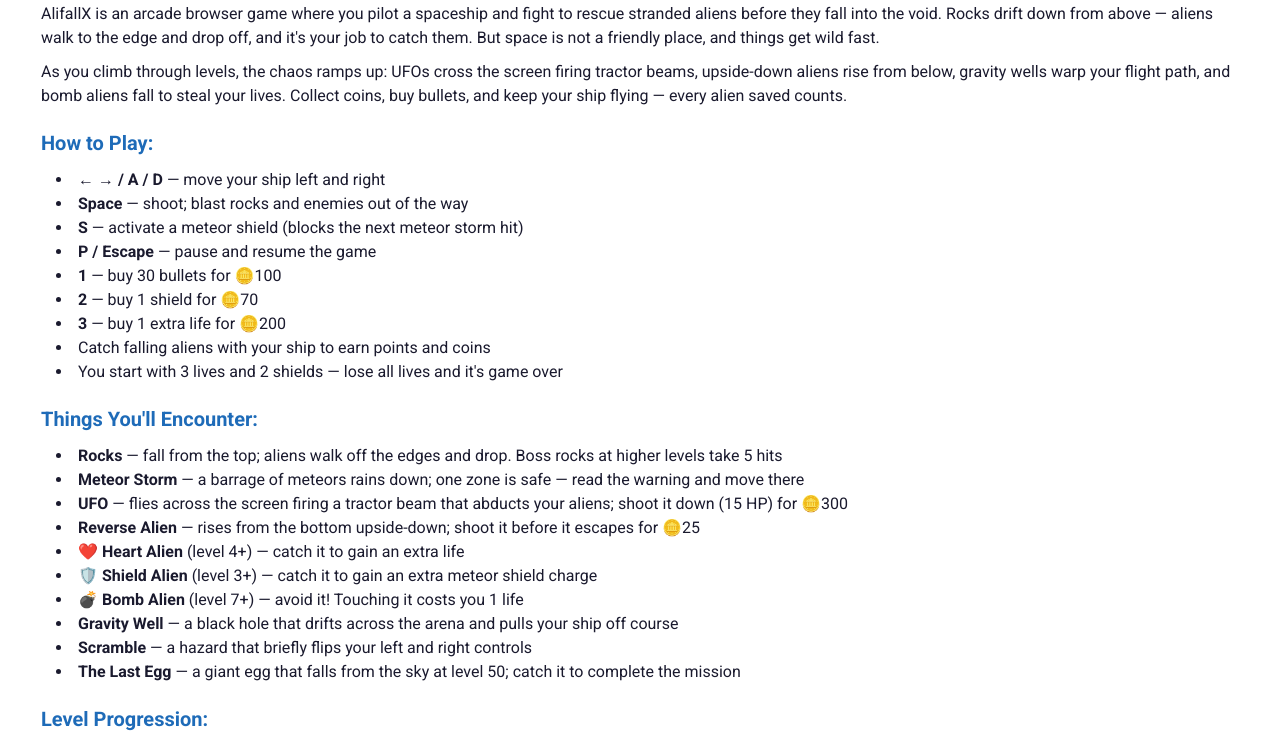
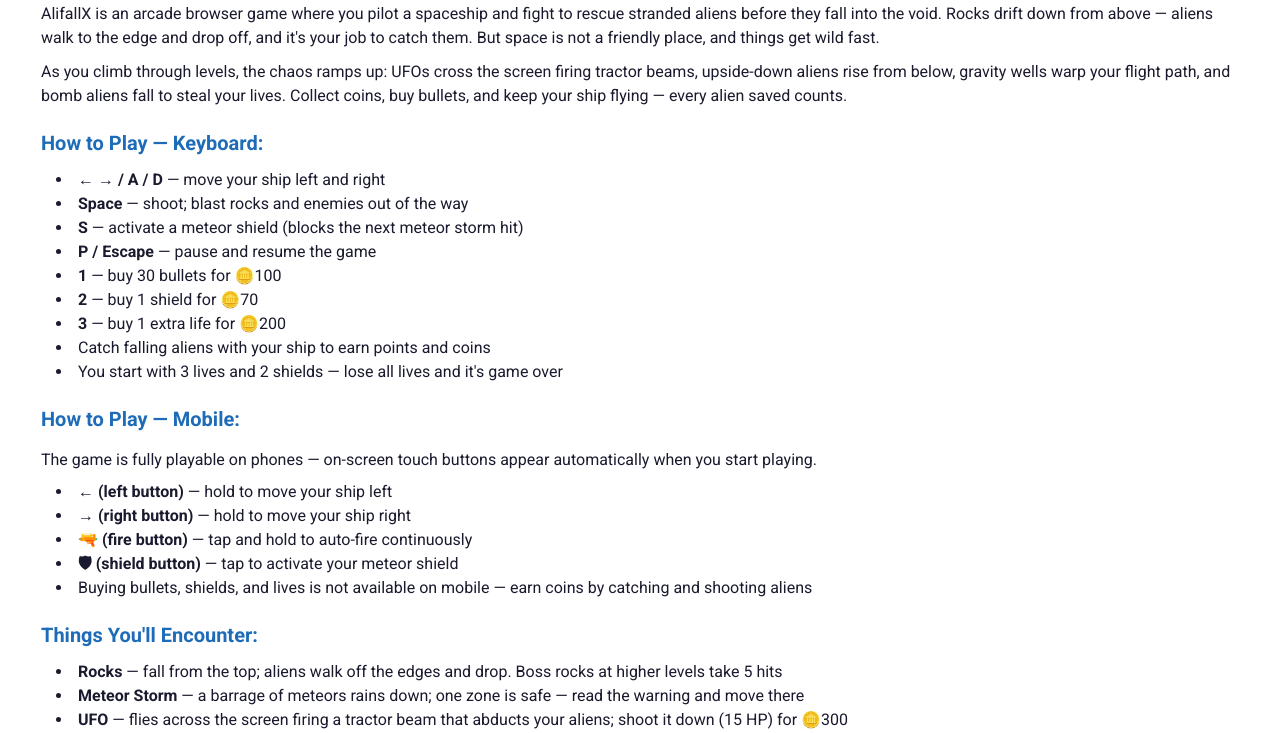
Before and after one commit to YanaKrukovets/aliencatcher, a Next.js app: page / in a window 1280 px wide. Shown: the part 940-1673 px from the top of the page. Built offline with nearby package versions, Linux system fonts and the light colour scheme; a web font is replaced by a local one.

Commit message:
Improve mobile UX: smaller ship/rocks, suppress context menus, add docs

```diff
--- a/components/AboutGame.js
+++ b/components/AboutGame.js
@@ -22,7 +22,7 @@
           </p>
 
           <h3 className="py-[10px] text-[20px] mt-[10px]" style={{ color: "#1e6bb8" }}>
-            <b>How to Play:</b>
+            <b>How to Play — Keyboard:</b>
           </h3>
           <ul className="list-disc list-inside pl-[15px]">
             <li><b>← → / A / D</b> — move your ship left and right</li>
@@ -34,6 +34,20 @@
             <li><b>3</b> — buy 1 extra life for 🪙200</li>
             <li>Catch falling aliens with your ship to earn points and coins</li>
             <li>You start with 3 lives and 2 shields — lose all lives and it&apos;s game over</li>
+          </ul>
+
+          <h3 className="py-[10px] text-[20px] mt-[10px]" style={{ color: "#1e6bb8" }}>
+            <b>How to Play — Mobile:</b>
+          </h3>
+          <p className="mt-[4px] mb-[8px]">
+            The game is fully playable on phones — on-screen touch buttons appear automatically when you start playing.
+          </p>
+          <ul className="list-disc list-inside pl-[15px]">
+            <li><b>← (left button)</b> — hold to move your ship left</li>
+            <li><b>→ (right button)</b> — hold to move your ship right</li>
+            <li><b>🔫 (fire button)</b> — tap and hold to auto-fire continuously</li>
+            <li><b>🛡 (shield button)</b> — tap to activate your meteor shield</li>
+            <li>Buying bullets, shields, and lives is not available on mobile — earn coins by catching and shooting aliens</li>
           </ul>
 
           <h3 className="py-[10px] text-[20px] mt-[10px]" style={{ color: "#1e6bb8" }}>
--- a/pages/game.js
+++ b/pages/game.js
@@ -240,7 +240,7 @@
     canvas.width = canvas.offsetWidth;
     canvas.height = canvas.offsetHeight;
     const isTouchDevice = typeof window !== "undefined" && ("ontouchstart" in window || navigator.maxTouchPoints > 0);
-    const shipBottomMargin = isTouchDevice ? 260 : 100;
+    const shipBottomMargin = isTouchDevice ? 200 : 100;
 
     const handleResize = () => {
       canvas.width = canvas.offsetWidth;
@@ -356,11 +356,13 @@
     ];
 
     // ---- SHIP ----
+    const shipW = isTouchDevice ? 50 : 70;
+    const shipH = isTouchDevice ? 36 : 50;
     const ship = {
-      x: canvas.width / 2 - 35,
+      x: canvas.width / 2 - shipW / 2,
       y: canvas.height - shipBottomMargin,
-      width: 70,
-      height: 50,
+      width: shipW,
+      height: shipH,
       speed: 6,
       flash: false,
       engineGlow: 0,
@@ -427,6 +429,7 @@
       getRockSpeed,
       getAlienSpeed,
       rockImages,
+      isTouchDevice,
     });
 
     // ---- FIREWORK HELPERS (use FireworkParticle + canvas) ----
@@ -1323,7 +1326,7 @@
     background: "rgba(255,255,255,0.08)", border: "2px solid rgba(255,255,255,0.2)",
     color: "#fff", fontSize: 26, display: "flex", alignItems: "center", justifyContent: "center",
     cursor: "pointer", userSelect: "none", touchAction: "none",
-    WebkitTapHighlightColor: "transparent", outline: "none",
+    WebkitTapHighlightColor: "transparent", WebkitTouchCallout: "none", outline: "none",
   };
 
   return (
@@ -1545,11 +1548,13 @@
                 onPointerUp={(e) => { e.preventDefault(); touchControlsRef.current.moveLeft?.(false); }}
                 onPointerLeave={(e) => { e.preventDefault(); touchControlsRef.current.moveLeft?.(false); }}
                 onPointerCancel={(e) => { e.preventDefault(); touchControlsRef.current.moveLeft?.(false); }}
+                onContextMenu={(e) => e.preventDefault()}
                 style={{ ...touchBtnStyle, pointerEvents: "auto" }}
               >←</button>
               <div style={{ display: "flex", gap: 16, pointerEvents: "auto" }}>
                 <button
                   onPointerDown={(e) => { e.preventDefault(); touchControlsRef.current.shield?.(); }}
+                  onContextMenu={(e) => e.preventDefault()}
                   style={{ ...touchBtnStyle, background: "rgba(68,204,255,0.15)", borderColor: "rgba(68,204,255,0.4)" }}
                 >🛡</button>
                 <button
@@ -1557,6 +1562,7 @@
                   onPointerUp={(e) => { e.preventDefault(); clearInterval(touchFireIntervalRef.current); }}
                   onPointerLeave={(e) => { e.preventDefault(); clearInterval(touchFireIntervalRef.current); }}
                   onPointerCancel={(e) => { e.preventDefault(); clearInterval(touchFireIntervalRef.current); }}
+                  onContextMenu={(e) => e.preventDefault()}
                   style={{ ...touchBtnStyle, background: "rgba(255,100,100,0.15)", borderColor: "rgba(255,100,100,0.4)" }}
                 >🔫</button>
               </div>
@@ -1565,6 +1571,7 @@
                 onPointerUp={(e) => { e.preventDefault(); touchControlsRef.current.moveRight?.(false); }}
                 onPointerLeave={(e) => { e.preventDefault(); touchControlsRef.current.moveRight?.(false); }}
                 onPointerCancel={(e) => { e.preventDefault(); touchControlsRef.current.moveRight?.(false); }}
+                onContextMenu={(e) => e.preventDefault()}
                 style={{ ...touchBtnStyle, pointerEvents: "auto" }}
               >→</button>
             </div>
```
Also changed, not shown: lib/game/entities.js, 1 other file (tests, documents, lock files or other folders).
